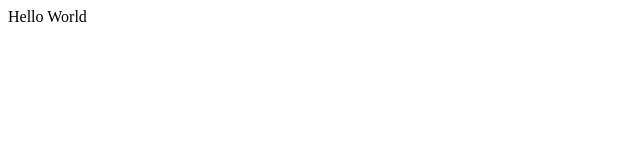
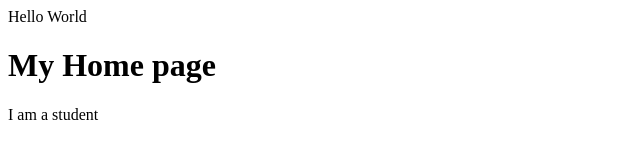
Before and after one commit to Chloe-Speshock/personal-portfolio, a plain HTML site: page index.html in a window 1280 px wide. Shown: the whole page, without its empty margins (0-640 px from the left). Drawn offline with Linux system fonts and the light colour scheme.

Commit message:
add bio to home page

```diff
--- a/index.html
+++ b/index.html
@@ -8,5 +8,7 @@
   </head>
   <body>
     Hello World
+    <h1>My Home page</h1>
+    <p>I am a student</p>
   </body>
 </html>
```
